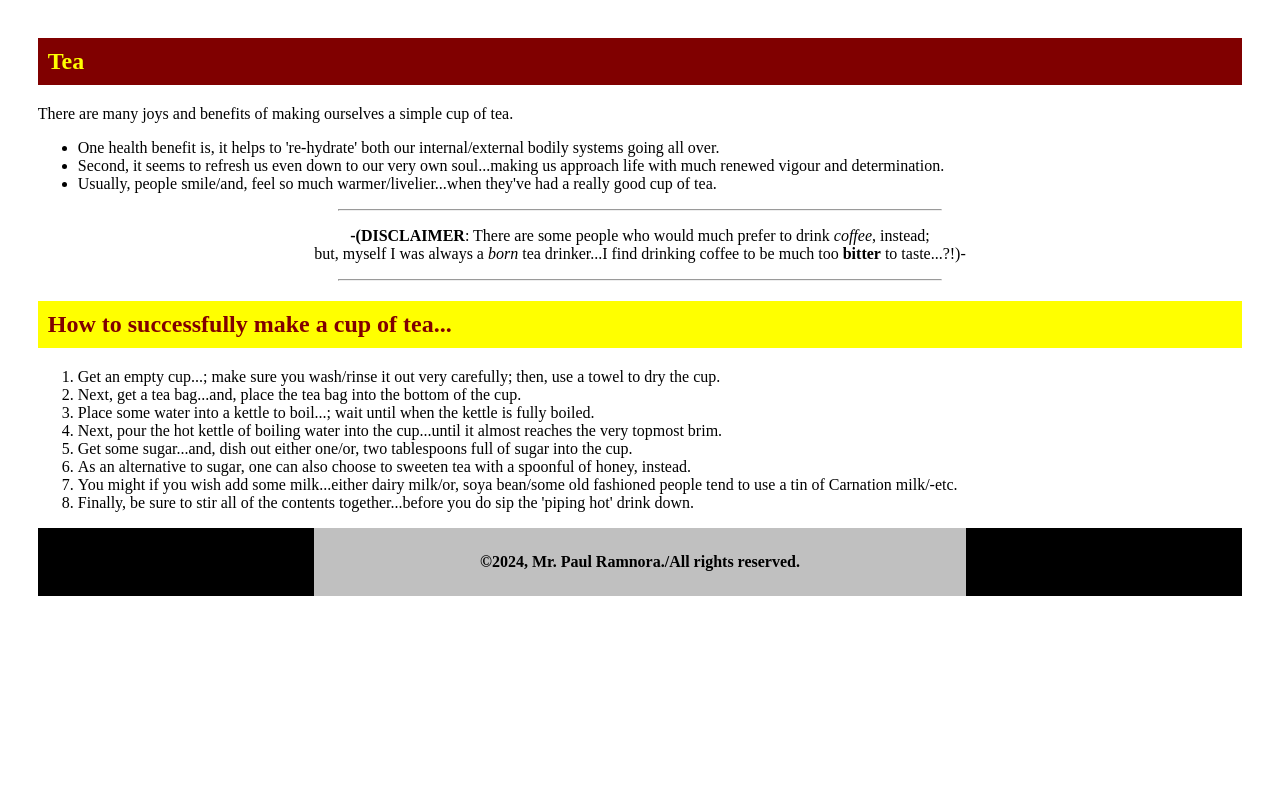
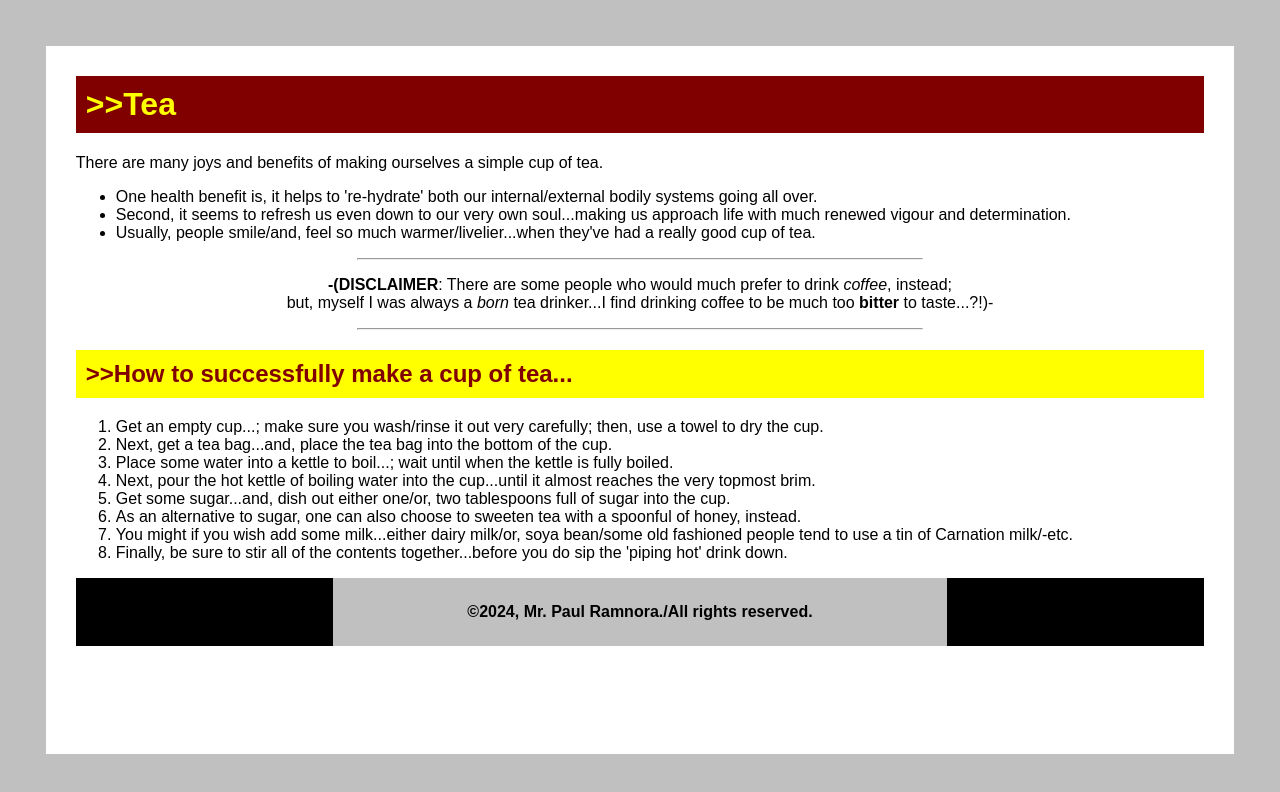
Before and after one commit to pramnora/code-institute, a plain HTML site: page day3.html in a window 1280 px wide. Drawn offline with Linux system fonts and the light colour scheme.

Commit message:
Update day3.html
Added some extra CSS padding/colours/text effects: chevrons to headers/-etc.

```diff
--- a/day3.html
+++ b/day3.html
@@ -3,7 +3,8 @@
   <title>Recipe</title>
  </head>
  <style>
-  body{margin:1cm;}
+  html{margin:1cm;background-color:silver;}
+  body{background-color:white;padding:30px;font-family:arial,verdana,sans-serif;}
   h1,h2,footer p{padding:10px;}
   h1{background-color:maroon;color:yellow;}
   h2{background-color:yellow;color:maroon;}
@@ -13,8 +14,7 @@
   hr{width:50%;}
  </style>
  <body>
-  <article>
-   <h1>Tea</h1>
+  <h1>&gt;&gt;Tea</h1>
   <p>There are many joys and benefits of making ourselves a simple cup of tea.</p>
   <ul>
    <li>One health benefit is, it helps to 're-hydrate' both our internal/external bodily systems going all over.</li>
@@ -25,9 +25,7 @@
   <p id="idDisclaimer"><strong>-(DISCLAIMER</strong>: There are some people who would much prefer to drink <i>coffee</i>, instead;
    <br>but, myself I was always a <em>born</em> tea drinker...I find drinking coffee to be much too <strong>bitter</strong> to taste...?!)-</p>
   <hr>
-  </article>
-  <article>
-   <h2 class="styleA">How to successfully make a cup of tea...</h2>
+  <h2 class="styleA">&gt;&gt;How to successfully make a cup of tea...</h2>
   <ol>
    <li>Get an empty cup...; make sure you wash/rinse it out very carefully; then, use a towel to dry the cup.</li>
    <li>Next, get a tea bag...and, place the tea bag into the bottom of the cup.</li>
@@ -38,7 +36,6 @@
    <li>You might if you wish add some milk...either dairy milk/or, soya bean/some old fashioned people tend to use a tin of Carnation milk/-etc.</li>
    <li>Finally, be sure to stir all of the contents together...before you do sip the 'piping hot' drink down.</li>
   </ol>
-  </article>
   <footer>
    <p id="idCopyrightMessage">
     &copy;2024, Mr. Paul Ramnora./All rights reserved.
```
Lines whose indentation alone changed are shown as unchanged.
